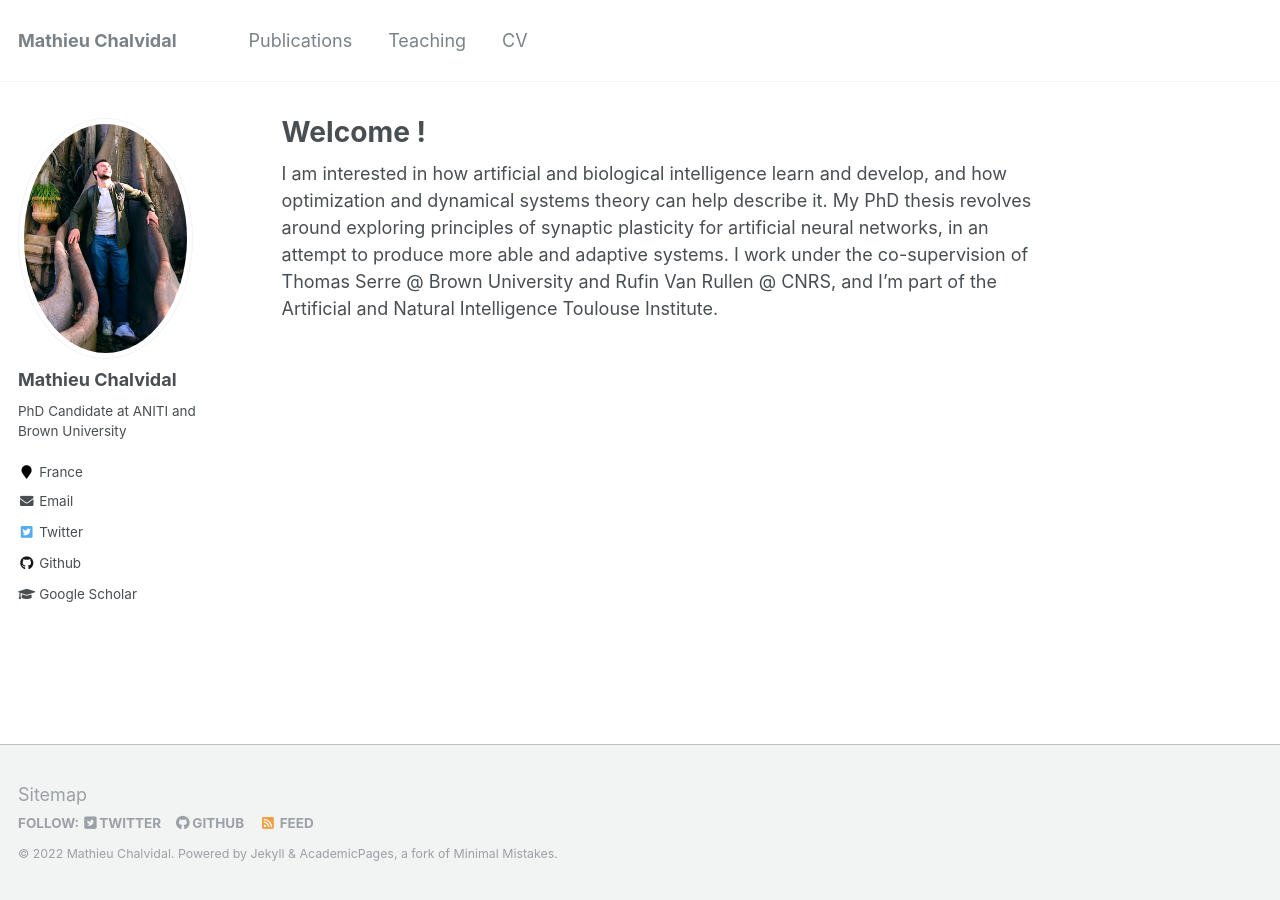
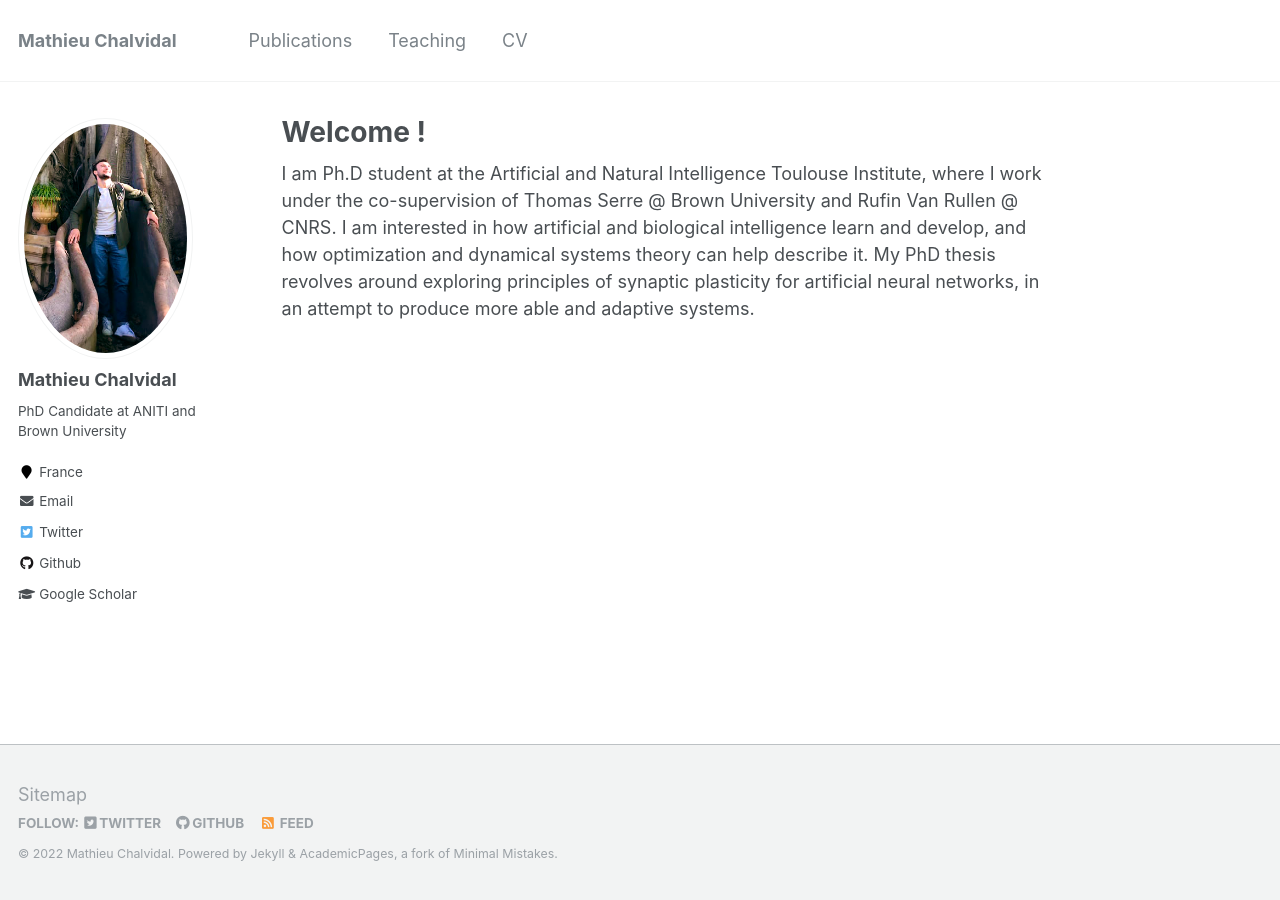
Before and after one commit to mathieuchal/mathieuchal.github.io, a Jekyll site: the page built from _pages/about.md, in a window 1280 px wide. Built offline with Jekyll 4.4.1, drawn with Linux system fonts in a browser that asks for light colours.

Commit message:
Update about.md

```diff
--- a/_pages/about.md
+++ b/_pages/about.md
@@ -8,4 +8,4 @@ redirect_from:
   - /about.html
 ---
 
-I am interested in how artificial and biological intelligence learn and develop, and how optimization and dynamical systems theory can help describe it. My PhD thesis revolves around exploring principles of synaptic plasticity for artificial neural networks, in an attempt to produce more able and adaptive systems. I work under the co-supervision of Thomas Serre @ Brown University and Rufin Van Rullen @ CNRS, and I'm part of the Artificial and Natural Intelligence Toulouse Institute.
+I am Ph.D student at the Artificial and Natural Intelligence Toulouse Institute, where I work under the co-supervision of Thomas Serre @ Brown University and Rufin Van Rullen @ CNRS. I am interested in how artificial and biological intelligence learn and develop, and how optimization and dynamical systems theory can help describe it. My PhD thesis revolves around exploring principles of synaptic plasticity for artificial neural networks, in an attempt to produce more able and adaptive systems.
```
